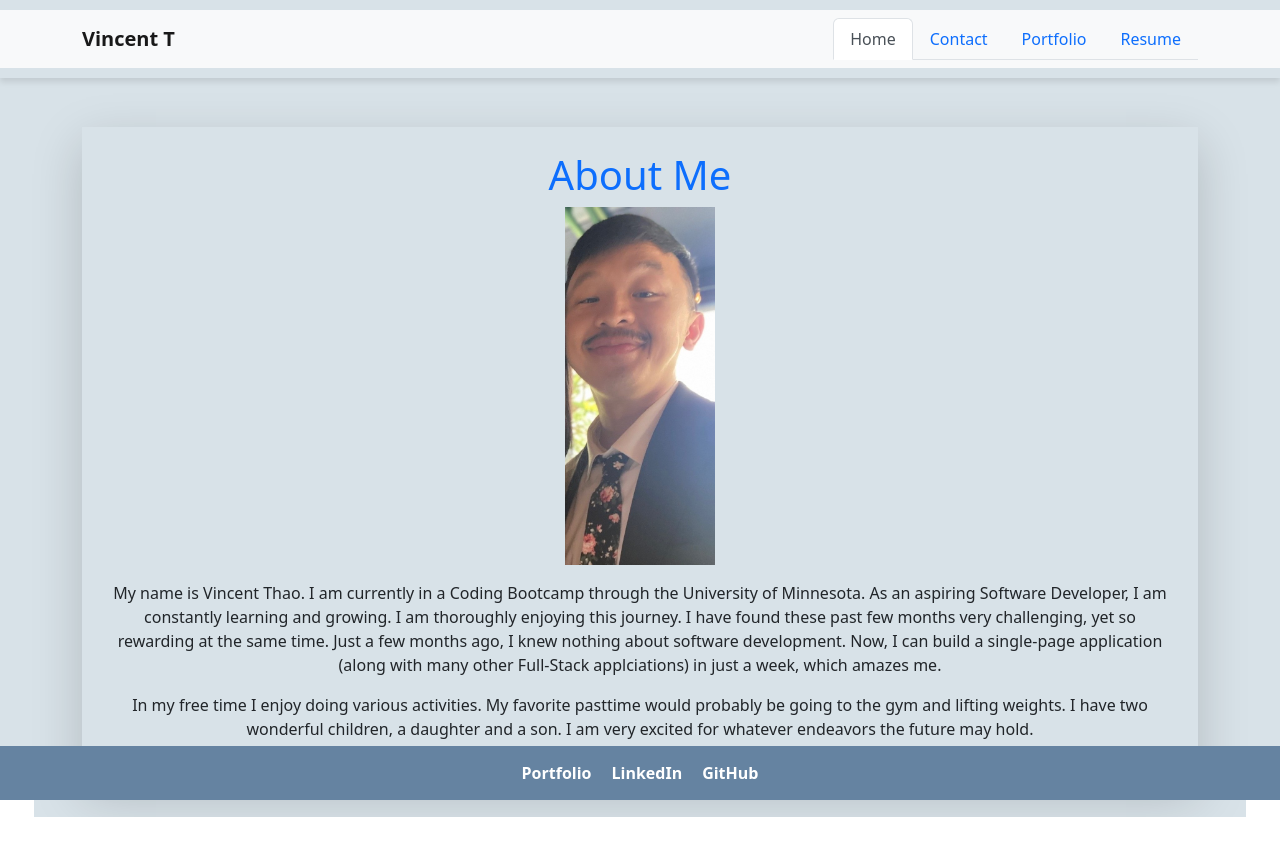
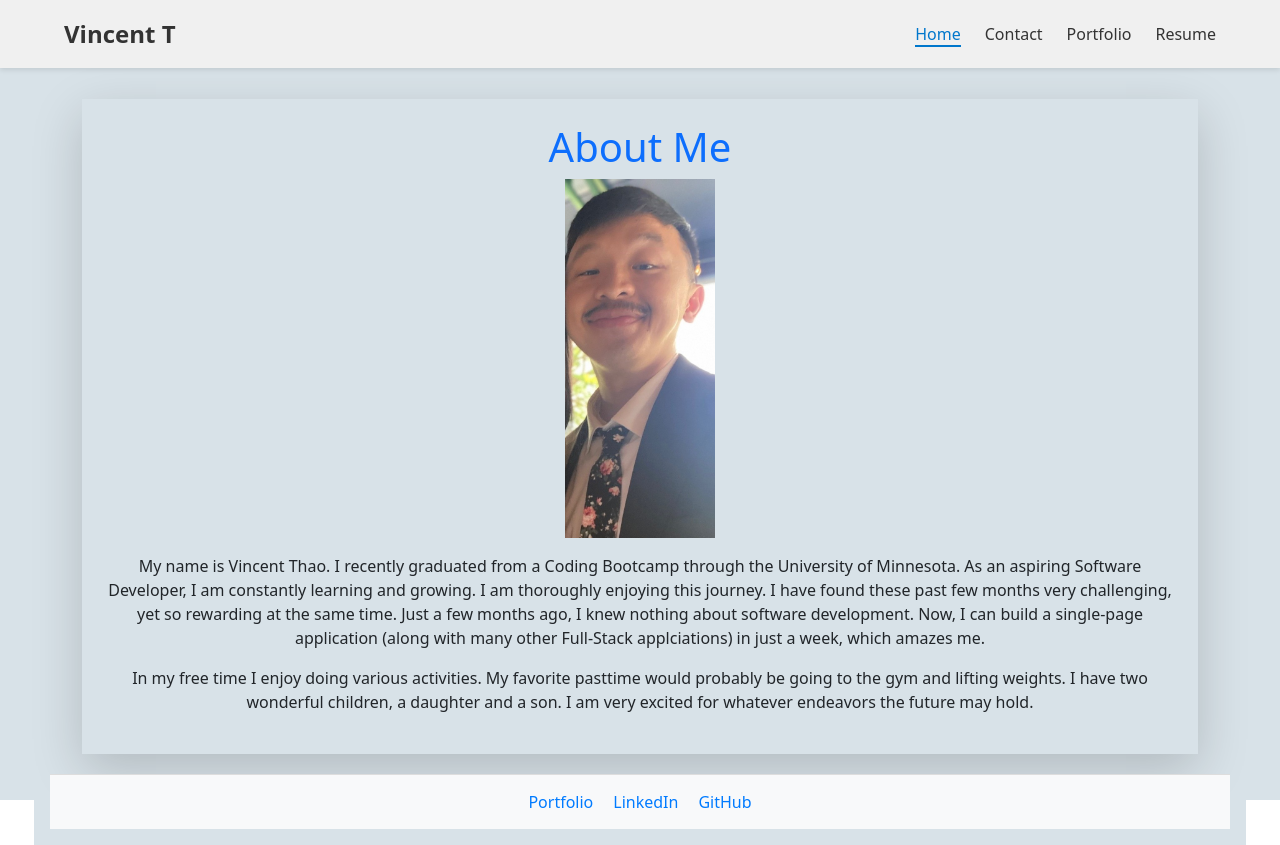
Before and after one commit to vincentt94/React-Portfolio, a React (Vite) app: page / in a window 1280 px wide. Before the commit the page ends 817 px from the top, so only its background shows below. Built offline with nearby package versions, Linux system fonts and the light colour scheme.

Commit message:
udpated header and footer so they are more dynamic and don't interfere with each other as much

```diff
--- a/src/App.jsx
+++ b/src/App.jsx
@@ -2,22 +2,22 @@ import { useState } from 'react'
 //import reactLogo from './assets/react.svg'
 //import viteLogo from '/vite.svg'
 import './App.css'
-import Nav from './components/NavTabs';
+import Header from './components/Header';
 import { Outlet } from 'react-router-dom';
+import Footer from './components/Footer';
 
 function App() {
   const [count, setCount] = useState(0)
 
   return (
-    <>
-    <header>
-      <Nav />
-    </header>
-      <main>
-        <Outlet />
+    <div className="app-container">
+      <Header />
+      <main className="main-content">
+        <Outlet /> {/* or your page components */}
       </main>
-    </>
-  )
+      <Footer />
+    </div>
+  );
 }
 
 export default App
--- /dev/null
+++ b/src/components/Footer.jsx
@@ -0,0 +1,12 @@
+function Footer() {
+    return (
+      <footer className="footer">
+        <div className="footer-links">
+          <a href="https://github.com/vincentt94" target="_blank" rel="noreferrer">Portfolio</a>
+          <a href="https://www.linkedin.com/in/vincent-t-5ba8621b5/" target="_blank" rel="noreferrer">LinkedIn</a>
+          <a href="https://github.com/vincentt94" target="_blank" rel="noreferrer">GitHub</a>
+        </div>
+      </footer>
+    );
+  }
+  export default Footer;
--- /dev/null
+++ b/src/components/Header.jsx
@@ -0,0 +1,32 @@
+import { Link, useLocation } from 'react-router-dom';
+import './Header.css'; // new CSS file for header-specific styles
+
+function Header() {
+  const currentPage = useLocation().pathname;
+
+  return (
+    <header className="custom-header">
+      <div className="header-container">
+        <span className="logo">Vincent T</span>
+        <nav>
+          <ul className="nav-links">
+            <li>
+              <Link to="/" className={currentPage === '/' ? 'active' : ''}>Home</Link>
+            </li>
+            <li>
+              <Link to="/contact" className={currentPage === '/contact' ? 'active' : ''}>Contact</Link>
+            </li>
+            <li>
+              <Link to="/portfolio" className={currentPage === '/portfolio' ? 'active' : ''}>Portfolio</Link>
+            </li>
+            <li>
+              <Link to="/resume" className={currentPage === '/resume' ? 'active' : ''}>Resume</Link>
+            </li>
+          </ul>
+        </nav>
+      </div>
+    </header>
+  );
+}
+
+export default Header;
--- a/src/components/NavTabs.jsx
+++ /dev/null
@@ -1,60 +0,0 @@
-import { Link, useLocation } from 'react-router-dom';
-import '../pages/Home.css';
-function NavTabs() {
-    const currentPage = useLocation().pathname;
-
-    return (
-        <nav className="navbar navbar-expand-lg navbar-light bg-light">
-            <div className="container d-flex justify-content-between">
-                {/*This span will hold my name */}
-                <span className = "navbar-brand fw-bold"> Vincent T</span>
-                <ul className="nav nav-tabs ms-auto">
-                    <li className="nav-item">
-                        <Link
-                            to="/"
-                            className={currentPage === '/' ? 'nav-link active' : 'nav-link'}
-                        >
-                            Home
-                        </Link>
-                    </li>
-                    <li className="nav-item">
-                        <Link
-                            to="/contact"
-                            className={currentPage === '/contact' ? 'nav-link active' : 'nav-link'}
-                        >
-                            Contact
-                        </Link>
-                    </li>
-                    <li className="nav-item">
-                        <Link
-                            to="/portfolio"
-                            className={currentPage === '/portfolio' ? 'nav-link active' : 'nav-link'}
-                        >
-                            Portfolio
-                        </Link>
-                    </li>
-                    <li className="nav-item">
-                        <Link
-                            to="/resume"
-                            className={currentPage === '/resume' ? 'nav-link active' : 'nav-link'}
-                        >
-                            Resume
-                        </Link>
-                    </li>
-                </ul>
-                            {/* Footer section*/}
-            <footer className="footer mt-5">
-                <div className="container text-center">
-                    <a href="https://github.com/vincentt94" className="footer-link" target="_blank" >Portfolio</a>
-                    <a href="https://www.linkedin.com/in/vincent-t-5ba8621b5/" className="footer-link" target="_blank" >LinkedIn</a>
-                    <a href="https://github.com/vincentt94" className="footer-link" target="_blank" >GitHub</a>
-                </div>
-            </footer>
-
-            </div>
-        </nav>
-    );
-}
-
-
-export default NavTabs;
--- /dev/null
+++ b/src/components/header.css
@@ -0,0 +1,46 @@
+/* Header.css */
+
+.custom-header {
+    background-color: #f0f0f0;
+    padding: 16px 0;
+    box-shadow: 0 2px 5px rgba(0, 0, 0, 0.1);
+  }
+
+  .header-container {
+    max-width: 1200px;
+    margin: 0 auto;
+    padding: 0 24px;
+    display: flex;
+    justify-content: space-between;
+    align-items: center;
+  }
+
+  .logo {
+    font-weight: bold;
+    font-size: 1.5rem;
+    color: #333;
+  }
+
+  .nav-links {
+    list-style: none;
+    display: flex;
+    gap: 24px;
+    padding: 0;
+    margin: 0;
+  }
+
+  .nav-links li a {
+    text-decoration: none;
+    color: #333;
+    font-weight: 500;
+    transition: color 0.3s ease;
+  }
+
+  .nav-links li a:hover {
+    color: #0077cc;
+  }
+
+  .nav-links li a.active {
+    border-bottom: 2px solid #0077cc;
+    color: #0077cc;
+  }
--- a/src/pages/Home.css
+++ b/src/pages/Home.css
@@ -1,25 +1,30 @@
+/* Layout for the entire app */
+.app-container {
+    display: flex;
+    flex-direction: column;
+    min-height: 100vh;
+  }
 
-    .footer {
-        width: 100%;
-        padding: 15px 0;
-        background: #6583a1; /* Dark background */
-        position: fixed;
-        bottom: 0;
-        left: 0;
-    }
+  /* Main content should grow to push the footer down */
+  .main-content {
+    flex: 1;
+    padding: 20px;
+  }
 
-    .footer .container {
-        display: flex;
-        justify-content: center;
-        gap: 20px; /* Space between links */
-    }
+  /* Footer styling */
+  .footer {
+    background-color: #f8f9fa;
+    padding: 15px 0;
+    text-align: center;
+    border-top: 1px solid #ddd;
+  }
 
-    .footer-link {
-        color: white;
-        text-decoration: none;
-        font-weight: bold;
-    }
+  .footer a {
+    margin: 0 10px;
+    text-decoration: none;
+    color: #007bff;
+  }
 
-    .footer-link:hover {
-        color: #1b78f9; /* Change color on hover */
-    }
+  .footer a:hover {
+    text-decoration: underline;
+  }
--- a/src/pages/Home.jsx
+++ b/src/pages/Home.jsx
@@ -11,7 +11,7 @@ export default function Home() {
                     <img src={profilePic} alt="My Profile" className="profile-pic mb-3" width="150px" />
                 </div>
                 <p className="text-center">
-                   My name is Vincent Thao.  I am currently in a Coding Bootcamp through the University of Minnesota.  As an aspiring Software Developer,
+                   My name is Vincent Thao.  I recently graduated from a Coding Bootcamp through the University of Minnesota.  As an aspiring Software Developer,
                    I am constantly learning and growing.  I am thoroughly enjoying this journey.  I have found these past few months very challenging,
                    yet so rewarding at the same time.  Just a few months ago, I knew nothing about software development.  Now, I can build a single-page application (along with many other Full-Stack applciations)
                    in just a week, which amazes me.
```
